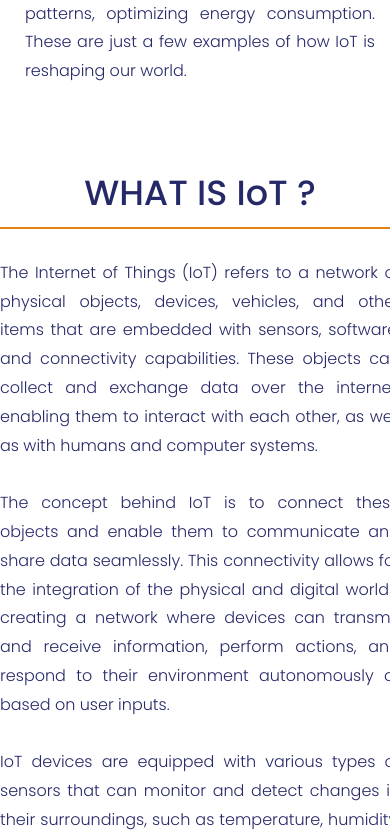
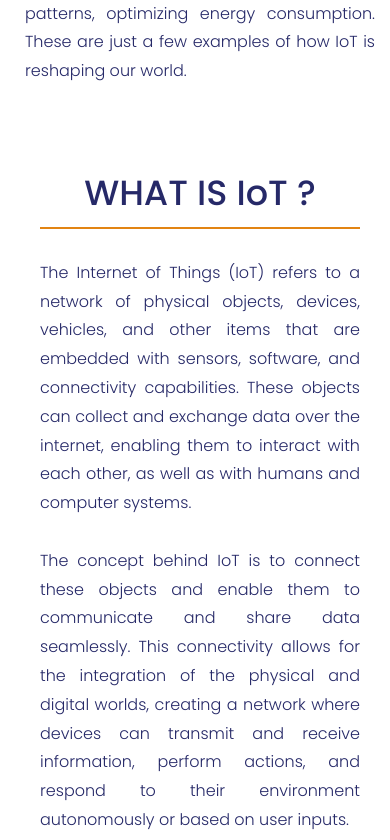
Before and after one commit to Officialibn1/GroupL_CSC413, a plain HTML site: page index.html in a window 390 px wide. Shown: the part 1420-2260 px from the top of the page. Drawn offline with nearby package versions, Linux system fonts and the light colour scheme.

Commit message:
Adjusted styles

```diff
--- a/index.css
+++ b/index.css
@@ -274,6 +274,9 @@ footer span {
         cursor: pointer;
     }
 
+    .container {
+        padding: 40px 10%;
+    }
     .main {
         margin-top: 30px;
     }
```
